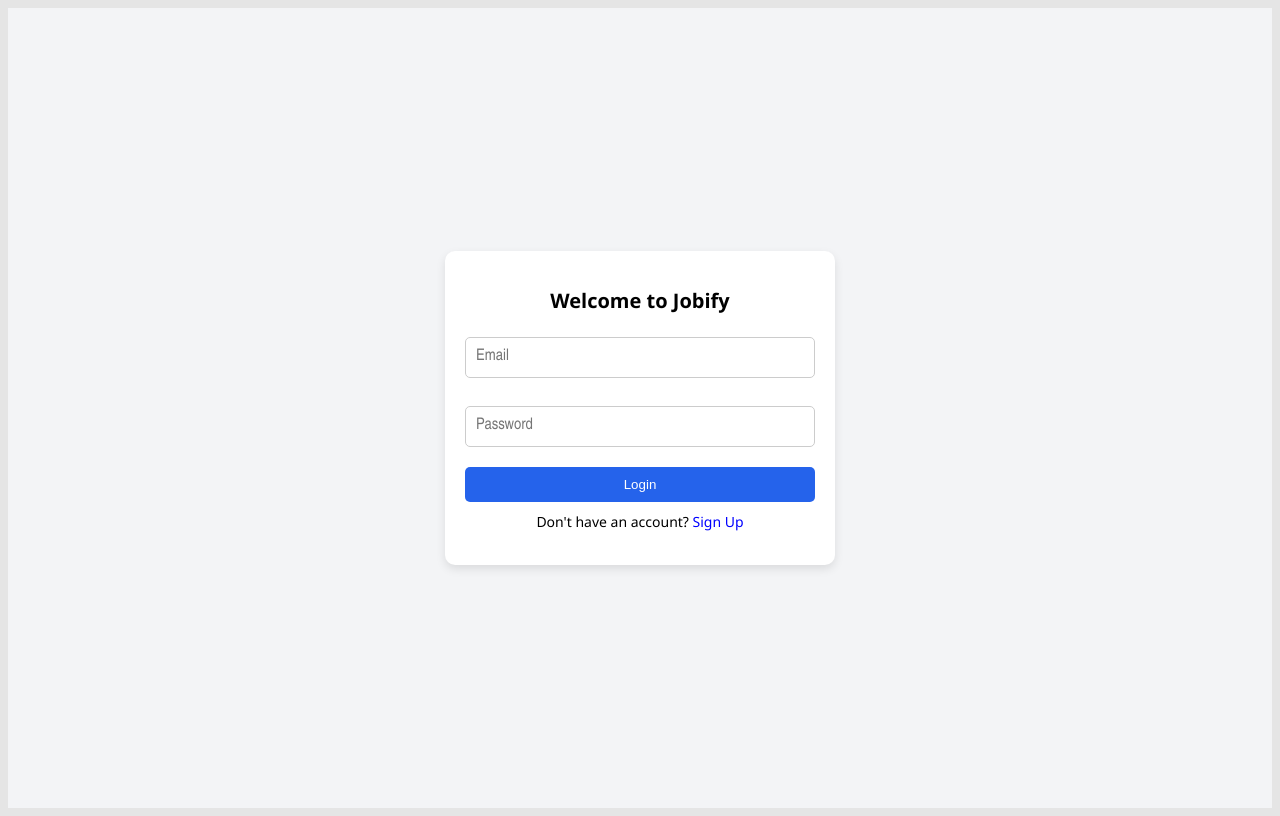
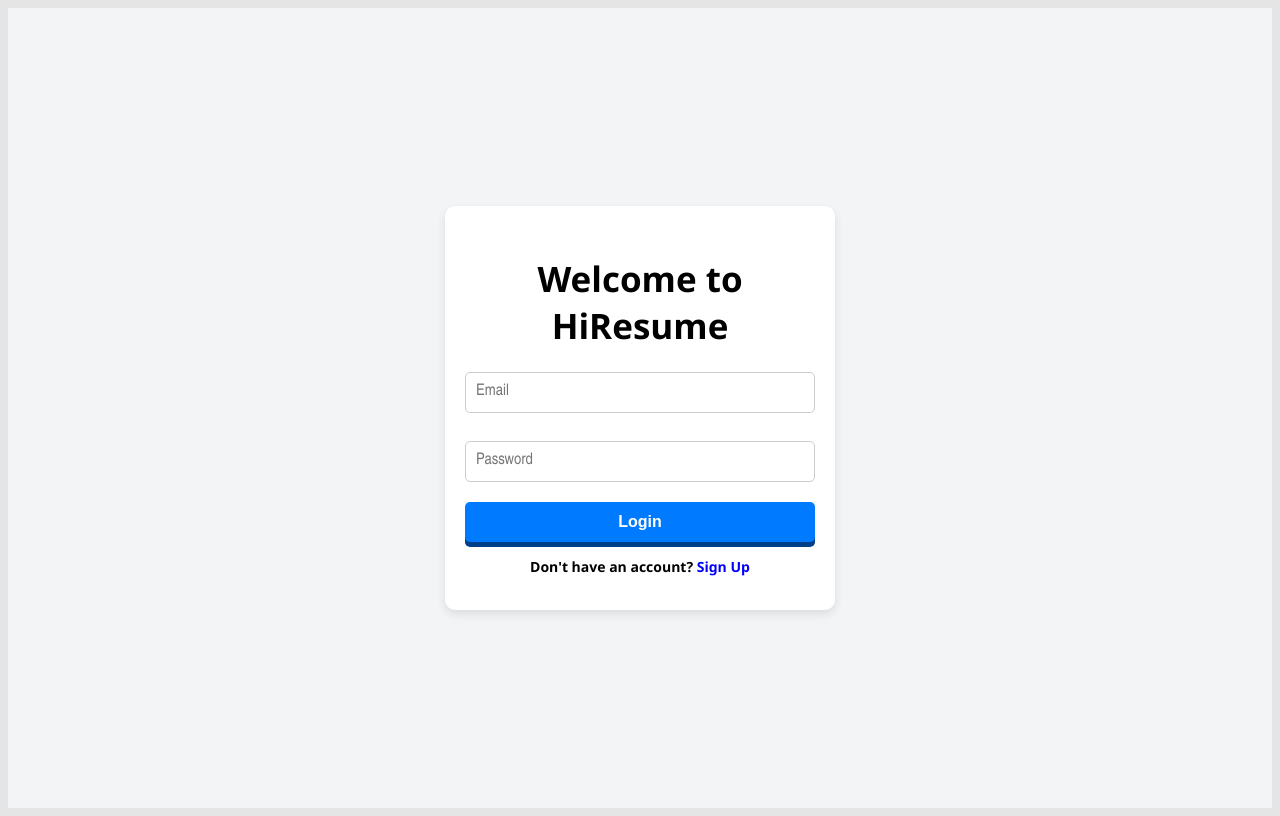
Before and after one commit to NtandoyenkosiZungu/base, a React (Vite) app: page / in a window 1280 px wide. Built offline with nearby package versions, Linux system fonts and the light colour scheme.

Commit message:
updated  styling to the sign up and login form

```diff
--- a/src/assets/styles/LoginPage.css
+++ b/src/assets/styles/LoginPage.css
@@ -16,7 +16,7 @@
   }
 
   .login-title {
-    font-size: 20px;
+    font-size: 35px;
     font-weight: bold;
     margin-bottom: 15px;
   }
@@ -38,6 +38,10 @@
     padding: 10px;
     border: 1px solid #ccc;
     border-radius: 5px;
+
+    font-weight: 550; /* Medium font weight for better readability */
+    font-size: 16px; /* Slightly larger font size for better readability */
+    transition: border-color 0.3s;
   }
 
   .error-text {
@@ -47,13 +51,38 @@
   }
 
   .login-button {
-    background-color: #2563eb;
-    color: white;
-    border: none;
-    padding: 10px;
-    border-radius: 5px;
-    cursor: pointer;
-    transition: background 0.3s ease;
+    height: 40px;
+    width: 100%; /* Full width for the button */
+    margin: 0 auto; /* Center the button */
+    margin-bottom: 5px; /* Space from the bottom */
+
+    display: flex;
+    justify-content: center;
+    align-items: center;
+
+    background-color: #007bff; /* Blue color */
+    color: white; /* White text */
+    font-size: 16px; /* Readable font size */
+    font-weight: bold;
+    border: none; /* No border */
+    padding: 10px 20px; /* Padding for a good button size */
+    border-radius: 5px; /* Rounded corners */
+    cursor: pointer; /* Pointer cursor on hover */
+    transition: background-color 0.3s, transform 0.2s;
+
+    box-shadow: 0 5px 0 #00408a;
+
+    &:hover {
+      background-color: #0056b3; /* Darker blue on hover */
+      transform: translateY(-2px); /* Slight lift effect */
+    }
+
+    &:active{
+      background-color: #00408a; /* Even darker blue when clicked */
+      transform: scale(0.98); /* Slight press effect */
+      box-shadow: 0 0 0 #00408a; /* Remove shadow on click */
+      transition: background-color 0.1s, transform 0.1s;
+    }
   }
 
   .login-button:hover {
@@ -62,5 +91,6 @@
 
   .signup-text {
     font-size: 14px;
+    font-weight: 600;
     margin-top: 10px;
   }
--- a/src/assets/styles/signup.css
+++ b/src/assets/styles/signup.css
@@ -16,7 +16,7 @@
   }
 
   .signup-title {
-    font-size: 20px;
+    font-size: 35px;
     font-weight: bold;
     margin-bottom: 15px;
   }
@@ -38,6 +38,10 @@
     padding: 10px;
     border: 1px solid #ccc;
     border-radius: 5px;
+
+    font-weight: 550; /* Medium font weight for better readability */
+    font-size: 16px; /* Slightly larger font size for better readability */
+    transition: border-color 0.3s;
   }
 
   .error-text {
@@ -47,21 +51,43 @@
   }
 
   .signup-button {
-    background-color: #2563eb;
-    color: white;
-    border: none;
-    padding: 10px;
-    border-radius: 5px;
-    cursor: pointer;
-    transition: background 0.3s ease;
-  }
+    height: 40px;
+    width: 100%; /* Full width for the button */
+    margin: 0 auto; /* Center the button */
+    margin-bottom: 5px; /* Space from the bottom */
 
-  .signup-button:hover {
-    background-color: #1e40af;
+    display: flex;
+    justify-content: center;
+    align-items: center;
+
+    background-color: #007bff; /* Blue color */
+    color: white; /* White text */
+    font-size: 16px; /* Readable font size */
+    font-weight: bold;
+    border: none; /* No border */
+    padding: 10px 20px; /* Padding for a good button size */
+    border-radius: 5px; /* Rounded corners */
+    cursor: pointer; /* Pointer cursor on hover */
+    transition: background-color 0.3s, transform 0.2s;
+
+    box-shadow: 0 5px 0 #00408a;
+
+    &:hover {
+      background-color: #0056b3; /* Darker blue on hover */
+      transform: translateY(-2px); /* Slight lift effect */
+    }
+
+    &:active{
+      background-color: #00408a; /* Even darker blue when clicked */
+      transform: scale(0.98); /* Slight press effect */
+      box-shadow: 0 0 0 #00408a; /* Remove shadow on click */
+      transition: background-color 0.1s, transform 0.1s;
+    }
   }
 
   .login-text {
     font-size: 14px;
+    font-weight: 600;
     margin-top: 10px;
     cursor: pointer;
   }
--- a/src/components/Home/LogIn.tsx
+++ b/src/components/Home/LogIn.tsx
@@ -57,7 +57,7 @@
   return (
     <div className="login-container">
       <div className="login-card">
-        <h2 className="login-title">Welcome to Jobify</h2>
+        <h2 className="login-title">Welcome to HiResume</h2>
 
         {/* Display login error */}
         {errorMessage && <p className="error-text">{errorMessage}</p>}
```
